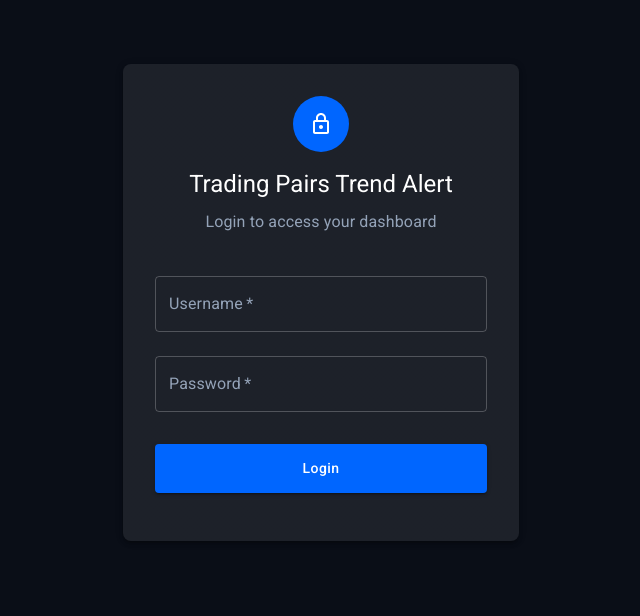
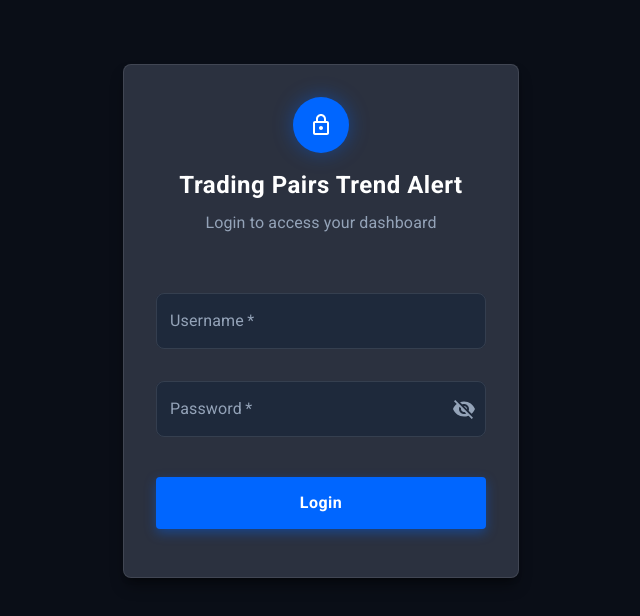
Before and after one commit to ArslanEjaz61/Crypto-Bot, a React (Create React App) app in the folder client/: page /login in a window 1280 px wide. Shown: the top 616 px of the page, without its empty margins (319-959 px from the left). Built offline with nearby package versions, Linux system fonts and the light colour scheme; no server answers.

Commit message:
add login system

```diff
--- a/client/src/App.js
+++ b/client/src/App.js
@@ -141,7 +141,13 @@ function App() {
           <ThemeProvider theme={darkTheme}>
             <CssBaseline />
             <FilterProvider>
-              <Box sx={{ display: 'flex', flexDirection: 'column', minHeight: '100vh' }}>
+              <Box sx={{
+                display: 'flex',
+                flexDirection: 'column',
+                minHeight: '100vh',
+                height: '100%',
+                overflow: 'hidden'
+              }}>
                 <Routes>
                   <Route path="/login" element={<Login />} />
 
@@ -150,7 +156,13 @@ function App() {
                     <Route path="/dashboard" element={
                       <>
                         <Header />
-                        <Box component="main" sx={{ flexGrow: 1 }}>
+                        <Box component="main" sx={{
+                          flexGrow: 1,
+                          overflow: 'auto',
+                          display: 'flex',
+                          flexDirection: 'column',
+                          height: 'calc(100vh - 64px)' // Subtract header height
+                        }}>
                           <Dashboard />
                         </Box>
                         <Notification />
--- a/client/src/components/FilterSidebar.js
+++ b/client/src/components/FilterSidebar.js
@@ -1,4 +1,4 @@
-import React, { useState } from 'react';
+import React, { useState, useEffect } from 'react';
 import {
   Box,
   Typography,
@@ -15,10 +15,13 @@ import {
   FormGroup,
   InputAdornment,
   Paper,
-  styled
+  styled,
+  useMediaQuery,
+  useTheme
 } from '@mui/material';
 import ExpandMoreIcon from '@mui/icons-material/ExpandMore';
 import CheckIcon from '@mui/icons-material/Check';
+import CloseIcon from '@mui/icons-material/Close';
 import { useFilters } from '../context/FilterContext';
 import { useAlert } from '../context/AlertContext';
 import { useSocket } from '../context/SocketContext';
@@ -215,10 +218,12 @@ const DarkTypography = styled(Typography)({
   letterSpacing: '0.5px',
 });
 
-const FilterSidebar = ({ filters, setFilters, selectedSymbol }) => {
+const FilterSidebar = ({ filters, setFilters, selectedSymbol, isMobile, onClose }) => {
   const { filters: ctxFilters, setFilters: setCtxFilters } = useFilters();
   const { createAlert } = useAlert();
   const { showNotification } = useSocket();
+  const theme = useTheme();
+  const isSmall = useMediaQuery(theme.breakpoints.down('sm'));
 
   // Fallback to context if props not supplied
   filters = filters || ctxFilters;
@@ -251,6 +256,11 @@ const FilterSidebar = ({ filters, setFilters, selectedSymbol }) => {
       }));
     }
   };
+
+  // Effect to adjust accordion state based on screen size
+  useEffect(() => {
+    // You can add logic here to collapse accordions on small screens if needed
+  }, [isSmall]);
 
   // Create alert using current sidebar filter selections
   const handleCreateAlert = async () => {
@@ -344,14 +354,21 @@ const FilterSidebar = ({ filters, setFilters, selectedSymbol }) => {
   return (
     <Paper sx={{
       bgcolor: '#0d1117',
-      borderRadius: '12px',
+      borderRadius: isSmall ? '0px' : '12px',
       height: '100%',
-      p: 3,
+      p: isSmall ? 2 : 3,
       overflow: 'auto',
-      maxHeight: 'calc(100vh - 100px)',
+      maxHeight: isSmall ? '100vh' : 'calc(100vh - 100px)',
+      width: isSmall ? '100%' : 'auto',
       color: 'white',
-      border: '1px solid rgba(255, 255, 255, 0.08)',
-      boxShadow: '0 4px 20px rgba(0, 0, 0, 0.3)',
+      border: isSmall ? 'none' : '1px solid rgba(255, 255, 255, 0.08)',
+      boxShadow: isSmall ? 'none' : '0 4px 20px rgba(0, 0, 0, 0.3)',
+      position: isSmall ? 'fixed' : 'relative',
+      top: isSmall ? 0 : 'auto',
+      left: isSmall ? 0 : 'auto',
+      right: isSmall ? 0 : 'auto',
+      bottom: isSmall ? 0 : 'auto',
+      zIndex: isSmall ? 1300 : 'auto',
     }}>
       <Box component="aside" sx={{
         color: 'text.primary',
@@ -359,6 +376,36 @@ const FilterSidebar = ({ filters, setFilters, selectedSymbol }) => {
           marginBottom: '4px',
         }
       }}>
+        {isSmall && (
+          <Box sx={{
+            display: 'flex',
+            justifyContent: 'space-between',
+            alignItems: 'center',
+            mb: 2,
+            pb: 2,
+            borderBottom: '1px solid rgba(255,255,255,0.1)'
+          }}>
+            <Typography variant="h6" sx={{ fontWeight: 600, color: 'white' }}>
+              Filters
+            </Typography>
+            <Button
+              onClick={onClose}
+              sx={{
+                minWidth: '40px',
+                width: '40px',
+                height: '40px',
+                borderRadius: '50%',
+                p: 0,
+                color: 'white',
+                '&:hover': {
+                  backgroundColor: 'rgba(255,255,255,0.1)'
+                }
+              }}
+            >
+              <CloseIcon />
+            </Button>
+          </Box>
+        )}
         {/* Market Section */}
         <DarkAccordion defaultExpanded>
           <CustomAccordionSummary
@@ -1080,12 +1127,48 @@ const FilterSidebar = ({ filters, setFilters, selectedSymbol }) => {
             color="primary"
             fullWidth
             size="large"
-            sx={{ py: 1.5 }}
+            sx={{
+              py: 1.5,
+              mb: isSmall ? 2 : 0
+            }}
             onClick={handleCreateAlert}
           >
             New Alert
           </DarkButton>
         </Box>
+
+        {/* Apply Button for mobile */}
+        {isSmall && (
+          <Box sx={{
+            mt: 3,
+            position: 'sticky',
+            bottom: 0,
+            left: 0,
+            right: 0,
+            bgcolor: '#0d1117',
+            pt: 1,
+            pb: 2,
+            zIndex: 5,
+            borderTop: '1px solid rgba(255,255,255,0.1)',
+            px: 1
+          }}>
+            <DarkButton
+              variant="contained"
+              color="primary"
+              fullWidth
+              onClick={() => {
+                handleCreateAlert();
+                if (onClose) onClose();
+              }}
+            >
+              Apply & Close
+            </DarkButton>
+          </Box>
+        )}
+
+        {isSmall && (
+          <Box sx={{ height: '70px' }} /> /* Extra space at bottom for mobile */
+        )}
       </Box>
     </Paper>
   );
--- a/client/src/components/Login.js
+++ b/client/src/components/Login.js
@@ -7,9 +7,13 @@ import {
   Button,
   CircularProgress,
   Alert,
-  Container
+  Container,
+  InputAdornment,
+  IconButton
 } from '@mui/material';
 import LockOutlinedIcon from '@mui/icons-material/LockOutlined';
+import VisibilityIcon from '@mui/icons-material/Visibility';
+import VisibilityOffIcon from '@mui/icons-material/VisibilityOff';
 import { useAuth } from '../context/AuthContext';
 import { useNavigate } from 'react-router-dom';
 
@@ -17,6 +21,7 @@ const Login = () => {
   const [username, setUsername] = useState('');
   const [password, setPassword] = useState('');
   const [formError, setFormError] = useState('');
+  const [showPassword, setShowPassword] = useState(false);
   const { login, loading, error, isAuthenticated } = useAuth();
   const navigate = useNavigate();
 
@@ -47,15 +52,17 @@ const Login = () => {
   return (
     <Container component="main" maxWidth="xs">
       <Paper
-        elevation={3}
+        elevation={6}
         sx={{
           p: 4,
           mt: 8,
           display: 'flex',
           flexDirection: 'column',
           alignItems: 'center',
-          backgroundColor: 'background.paper',
-          borderRadius: 2
+          backgroundColor: '#111827',
+          borderRadius: 2,
+          border: '1px solid rgba(255, 255, 255, 0.1)',
+          boxShadow: '0 10px 15px -3px rgba(0, 0, 0, 0.4), 0 4px 6px -4px rgba(0, 0, 0, 0.4)'
         }}
       >
         <Box
@@ -68,21 +75,22 @@ const Login = () => {
         >
           <Box
             sx={{
-              bgcolor: 'primary.main',
+              bgcolor: '#0066FF',
               p: 2,
               borderRadius: '50%',
               mb: 2,
               display: 'flex',
               justifyContent: 'center',
-              alignItems: 'center'
+              alignItems: 'center',
+              boxShadow: '0 0 20px rgba(0, 102, 255, 0.4)'
             }}
           >
             <LockOutlinedIcon sx={{ color: 'white' }} />
           </Box>
-          <Typography component="h1" variant="h5">
+          <Typography component="h1" variant="h5" sx={{ color: '#FFFFFF', fontWeight: 600, letterSpacing: 0.5 }}>
             Trading Pairs Trend Alert
           </Typography>
-          <Typography variant="subtitle1" color="text.secondary" sx={{ mt: 1 }}>
+          <Typography variant="subtitle1" sx={{ mt: 1, color: '#94A3B8', textAlign: 'center' }}>
             Login to access your dashboard
           </Typography>
         </Box>
@@ -93,7 +101,7 @@ const Login = () => {
           </Alert>
         )}
 
-        <Box component="form" onSubmit={handleSubmit} sx={{ width: '100%', mt: 1 }}>
+        <Box component="form" onSubmit={handleSubmit} sx={{ width: '100%', mt: 3 }}>
           <TextField
             margin="normal"
             required
@@ -106,6 +114,26 @@ const Login = () => {
             value={username}
             onChange={(e) => setUsername(e.target.value)}
             disabled={loading}
+            InputLabelProps={{
+              sx: { color: '#94A3B8' }
+            }}
+            InputProps={{
+              sx: {
+                backgroundColor: '#1E293B',
+                borderRadius: 2,
+                '& .MuiOutlinedInput-notchedOutline': {
+                  borderColor: 'rgba(255, 255, 255, 0.1)'
+                },
+                '&:hover .MuiOutlinedInput-notchedOutline': {
+                  borderColor: 'rgba(255, 255, 255, 0.7)'
+                },
+                '&.Mui-focused .MuiOutlinedInput-notchedOutline': {
+                  borderColor: '#FFFFFF'
+                },
+                color: '#FFFFFF'
+              }
+            }}
+            sx={{ mb: 2 }}
           />
           <TextField
             margin="normal"
@@ -113,18 +141,61 @@ const Login = () => {
             fullWidth
             name="password"
             label="Password"
-            type="password"
+            type={showPassword ? 'text' : 'password'}
             id="password"
             autoComplete="current-password"
             value={password}
             onChange={(e) => setPassword(e.target.value)}
             disabled={loading}
+            InputLabelProps={{
+              sx: { color: '#94A3B8' }
+            }}
+            InputProps={{
+              endAdornment: (
+                <InputAdornment position="end">
+                  <IconButton
+                    aria-label="toggle password visibility"
+                    onClick={() => setShowPassword(!showPassword)}
+                    edge="end"
+                    sx={{ color: '#94A3B8' }}
+                  >
+                    {showPassword ? <VisibilityIcon /> : <VisibilityOffIcon />}
+                  </IconButton>
+                </InputAdornment>
+              ),
+              sx: {
+                backgroundColor: '#1E293B',
+                borderRadius: 2,
+                '& .MuiOutlinedInput-notchedOutline': {
+                  borderColor: 'rgba(255, 255, 255, 0.1)'
+                },
+                '&:hover .MuiOutlinedInput-notchedOutline': {
+                  borderColor: 'rgba(255, 255, 255, 0.7)'
+                },
+                '&.Mui-focused .MuiOutlinedInput-notchedOutline': {
+                  borderColor: '#FFFFFF'
+                },
+                color: '#FFFFFF'
+              }
+            }}
           />
           <Button
             type="submit"
             fullWidth
             variant="contained"
-            sx={{ mt: 3, mb: 2, py: 1.5 }}
+            sx={{
+              mt: 4,
+              mb: 2,
+              py: 1.5,
+              bgcolor: '#0066FF',
+              fontWeight: 600,
+              fontSize: '1rem',
+              letterSpacing: 0.5,
+              boxShadow: '0 4px 12px rgba(0, 102, 255, 0.4)',
+              '&:hover': {
+                bgcolor: '#0055CC'
+              }
+            }}
             disabled={loading}
           >
             {loading ? <CircularProgress size={24} color="inherit" /> : 'Login'}
--- a/client/src/index.css
+++ b/client/src/index.css
@@ -1,12 +1,23 @@
-body {
+html, body {
   margin: 0;
+  padding: 0;
+  height: 100%;
+  width: 100%;
+  overflow: hidden;
   font-family: -apple-system, BlinkMacSystemFont, 'Segoe UI', 'Roboto', 'Oxygen',
     'Ubuntu', 'Cantarell', 'Fira Sans', 'Droid Sans', 'Helvetica Neue',
     sans-serif;
   -webkit-font-smoothing: antialiased;
   -moz-osx-font-smoothing: grayscale;
-  background-color: #262e33;
+  background-color: #0A0E17;
   color: #ffffff;
+}
+
+#root {
+  height: 100%;
+  width: 100%;
+  display: flex;
+  flex-direction: column;
 }
 
 code {
```
Also changed, not shown: client/src/components/Dashboard.js (+100 -12 lines).
